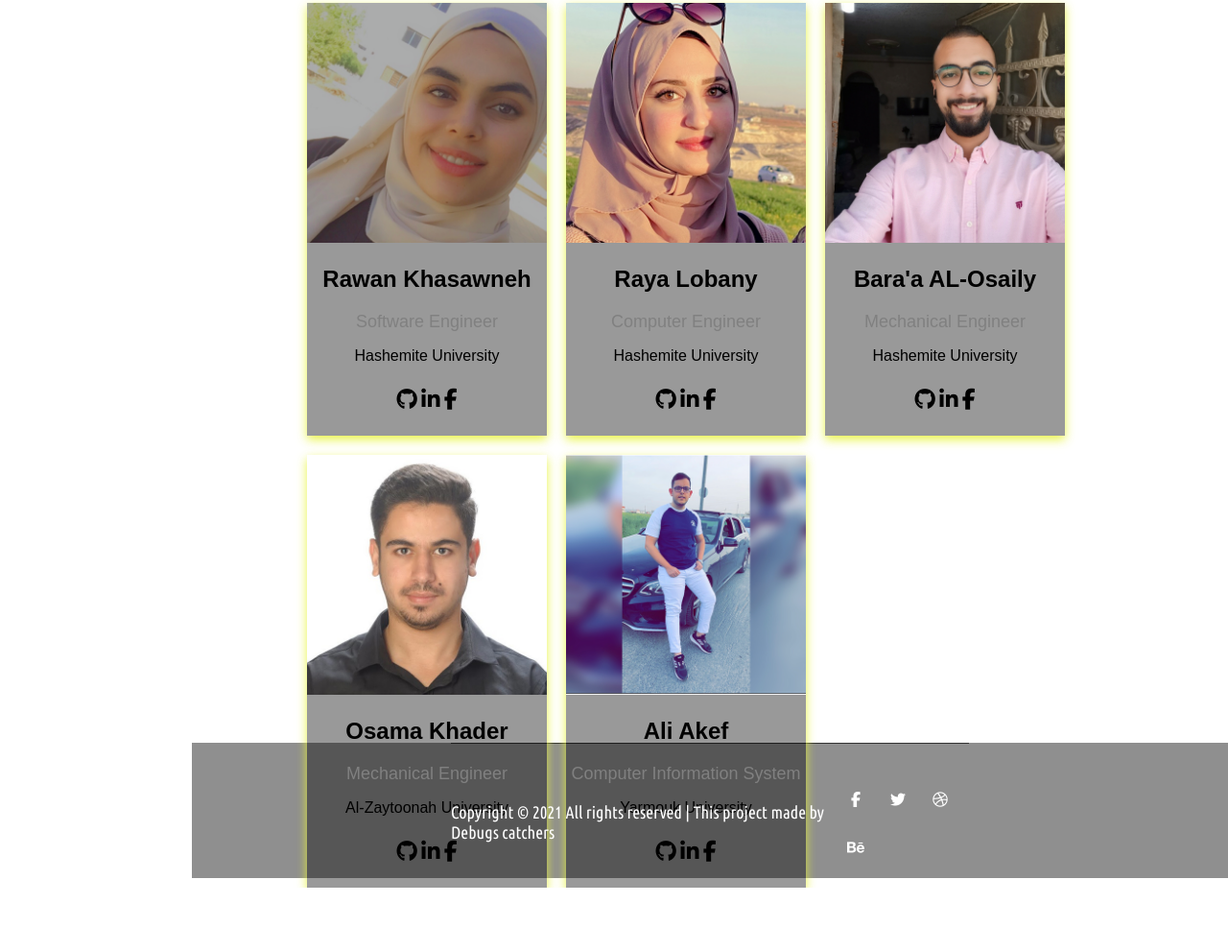
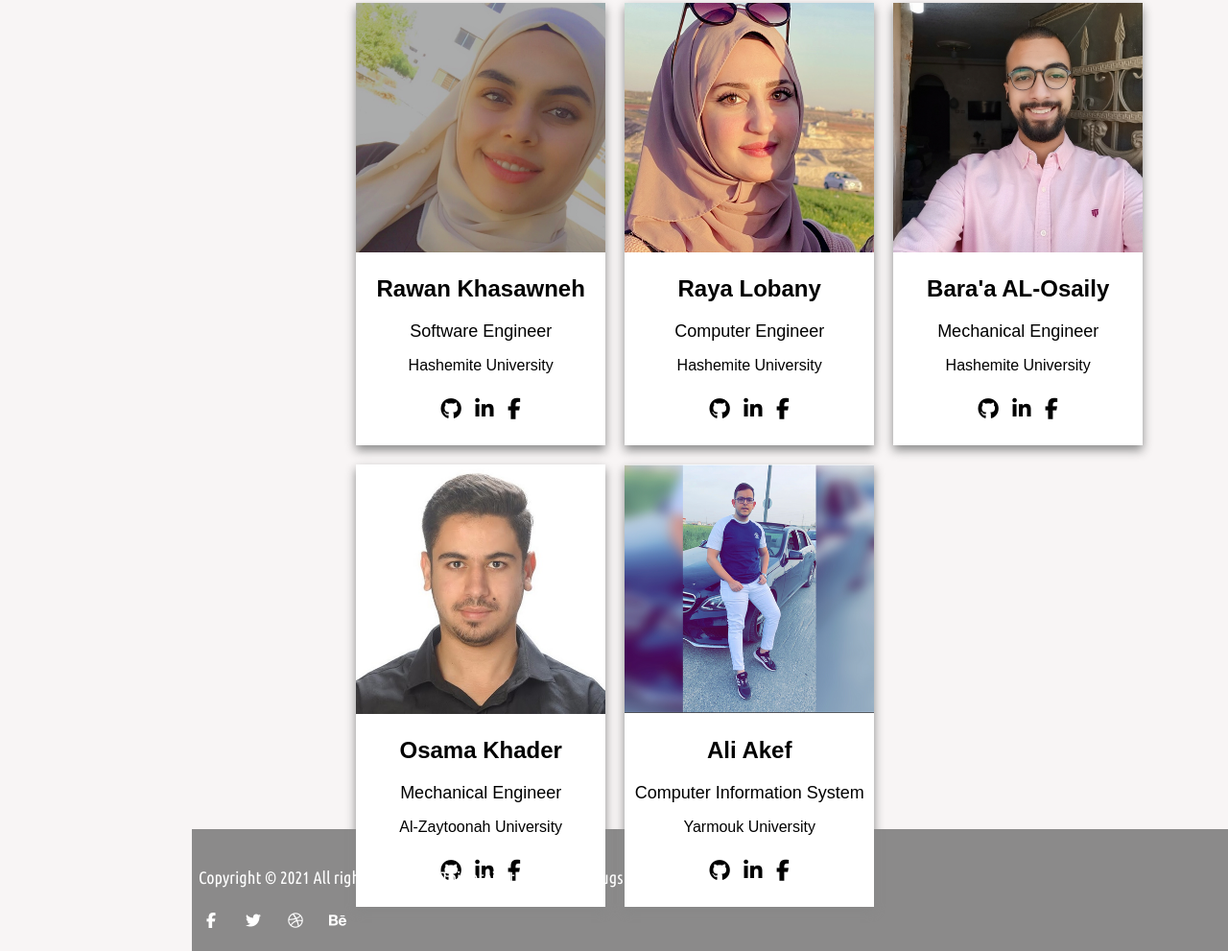
Before and after one commit to resume-ready/resume-ready, a plain HTML site: page index.html in a window 1280 px wide. Shown: the part 964-1955 px from the top of the page at 96% size. Before the commit the page ends 1889 px from the top, so only its background shows below. Drawn offline with Linux system fonts and the light colour scheme.

Commit message:
new change

```diff
--- a/index.html
+++ b/index.html
@@ -41,57 +41,57 @@
             </div>
 
             <div class="row">
-                <div class="card" style="width:250px">
+                <div class="card" style="width:260px">
                     <img src="./img/rawan.jpg" alt="John" style="width:100%">
                     <h2>Rawan Khasawneh</h2>
                     <p class="title">Software Engineer</p>
                     <p>Hashemite University</p>
-                    <div style="margin: 24px 0;">
+                    <div class = "mar" style="margin: 24px 0;">
                         <a href="#"><i class="fa fa-github"></i></a>
                         <a href="#"><i class="fa fa-linkedin"></i></a>
                         <a href="#"><i class="fa fa-facebook"></i></a>
                     </div>
                 </div>
-                <div class="card" style="width:250px">
+                <div class="card" style="width:260px">
                     <img src="./img/raya.jpg" alt="John" style="width:100%">
                     <h2>Raya Lobany</h2>
                     <p class="title"> Computer Engineer</p>
                     <p>Hashemite University</p>
-                    <div style="margin: 24px 0;">
+                    <div class = "mar" style="margin: 24px 0;">
                         <a href="#"><i class="fa fa-github"></i></a>
                         <a href="#"><i class="fa fa-linkedin"></i></a>
                         <a href="#"><i class="fa fa-facebook"></i></a>
                     </div>
                 </div>
-                <div class="card" style="width:250px">
+                <div class="card" style="width:260px; ">
                     <img src="./img/baraa.jpg" alt="John" style="width:100%">
                     <h2>Bara'a AL-Osaily</h2>
                     <p class="title"> Mechanical Engineer</p>
                     <p>Hashemite University</p>
-                    <div style="margin: 24px 0;">
+                    <div class = "mar" style="margin: 24px 0;">
                         <a href="#"><i class="fa fa-github"></i></a>
                         <a href="#"><i class="fa fa-linkedin"></i></a>
                         <a href="#"><i class="fa fa-facebook"></i></a>
                     </div>
                 </div>
-                <div class="card" style="width:250px">
+                <div class="card" style="width:260px">
                     <img src="./img/osama.jpg" alt="John" style="width:100%">
                     <h2>Osama Khader</h2>
                     <p class="title"> Mechanical Engineer</p>
                     <p>Al-Zaytoonah University</p>
-                    <div style="margin: 24px 0;">
+                    <div class = "mar" style="margin: 24px 0;">
                         <a href="https://github.com/Osama10kh"><i class="fa fa-github"></i></a>
                         <a href="https://www.linkedin.com/in/osama-khader10/"><i class="fa fa-linkedin"></i></a>
                         <a href="#"><i class="fa fa-facebook"></i></a>
                     </div>
                 </div>
 
-                <div class="card" style="width:250px">
+                <div class="card" style="width:260px;">
                     <img src="./img/ali.jpg" alt="John" style="width:100%">
                     <h2>Ali Akef</h2>
                     <p class="title">Computer Information System</p>
                     <p>Yarmouk University</p>
-                    <div style="margin: 24px 0;">
+                    <div class = "mar" style="margin: 24px 0;">
                         <a href="https://github.com/AliShiyyab"><i class="fa fa-github"></i></a>
                         <a href="https://www.linkedin.com/in/ali-sh-0a415a20b/"><i class="fa fa-linkedin"></i></a>
                         <a href="https://web.facebook.com/ali.alshiyyab.14/"><i class="fa fa-facebook"></i></a>
@@ -102,17 +102,17 @@
         </div>
     </section>
 
-    <footer style="margin-top: 28%;" class="footer-area section-gap col-2">
+    <footer class="footer-area">
 
-        <div class="row footer-bottom d-flex justify-content-between align-items-center">
-            <p class="footer-text justify-content-left">
+        <div class="footer-bottom">
+            <p class="footer-text">
                 Copyright &copy;
                 <script>
                     document.write(new Date().getFullYear());
                 </script>
                 All rights reserved | This project made by Debugs catchers
             </p>
-            <div class="footer-social">
+            <div class="footer-social" style="padding-right: 0%;">
                 <a href="#"><i class="fa fa-facebook"></i></a>
                 <a href="#"><i class="fa fa-twitter"></i></a>
                 <a href="#"><i class="fa fa-dribbble"></i></a>
--- a/style.css
+++ b/style.css
@@ -1,23 +1,23 @@
 @import url('https://fonts.googleapis.com/css2?family=Ubuntu+Condensed&display=swap');
 
 .card {
-  box-shadow: 0 4px 10px 0 rgba(230, 243, 44, 0.877);
+  box-shadow: 0 5px 10px 0 #888888;
   max-width: 300px;
   margin: auto;
   text-align: center;
-  background-color:rgba(0.01, 0.01, 0.1, 0.4);
+  background-color:white;
   font-family: arial;
 }
 
 .title {
-  color: grey;
+  color: black;
   font-size: 18px;
 }
 .card h2:hover{
-  color: rgba(230, 243, 44, 0.877);;
+  color: #888888;
 }
 .fa:hover{
-  color: rgba(230, 243, 44, 0.877);
+  color: #888888;
 }
 
 
@@ -27,7 +27,13 @@
   color: black;
 }
 .card:hover{
-  background-color: rgba(230, 243, 44, 0.877);
+  box-shadow: 10px 10px 10px 1px rgba(0.01, 0.01, 0.1, 0.4);
+}
+.mar a {
+ padding: 5px;
+}
+.mar{
+  margin-top: 20px;
 }
 
 
@@ -36,42 +42,43 @@ body{
     padding: 0%;
     margin: 0%;
     box-sizing: border-box;
-    background: white;
-
+    background-color:rgba(238, 230, 230, 0.4);
 }
 
 .Text{
-    margin-top: 400px;
-    width: 100%;
-    background-size: cover;
     color: white;
+    margin-top:37vh;
+    text-align: center;
+    margin-left: 315px;
+
 }
 .up .Text h2{
-    margin: 0;
+
     font-size: 70px;
     text-transform: uppercase;
     font-family: 'Ubuntu Condensed', sans-serif;
+    padding-left: 5px;
+
 }
 .up .Text p{
-    margin: 20px 0px;
+
     font-size: 22px;
-    font-weight: bold;
     font-family: 'Ubuntu Condensed', sans-serif;
 }
 .up{
     width: 100%;
     height: 100vh;
-    background-image: linear-gradient(rgba(0, 0, 0, 0.5), rgba(0, 0, 0, 0.5)),
+    background-image: linear-gradient(rgba(0, 0, 0, 0.7), rgba(0, 0, 0, 0.6)),
     url(img/swapnil-dwivedi-mK2fnT6frE0-unsplash.jpg);
     text-align: center;
     font-family: Verdana, Geneva, Tahoma, sans-serif;
     background-position:center;
     background-repeat: no-repeat;
     background-size:cover;
-    position: absolute;
     margin: 0%;
     display:flex;
     position:relative;
+
 }
 
 
@@ -83,6 +90,7 @@ body{
     height: 100%;
     padding: 30px 0px;
     font-weight: 600;
+
 
 }
 
@@ -99,7 +107,7 @@ body{
 }
 .up .sidebar ul li{
     list-style-type:none;
-    padding: 35px 0px;
+    padding: 30px 0px;
     border-bottom: 1px solid rgba(0, 0, 0, 0.05);
     border-top: 1px solid rgba(225, 225, 225, 0.05);
 }
@@ -119,6 +127,9 @@ body{
 }
 .up .sidebar ul li a:hover {
   color: black;
+}
+.sidebar{
+  border-right: 1px solid #333;
 }
 
 
@@ -162,6 +173,7 @@ body{
   }
 
   .other-issue-area .row:nth-of-type(2) {
+    width: 100px;
     display: grid;
     grid-template-columns: repeat(3, 1fr);
     gap: 20px;
@@ -173,43 +185,33 @@ body{
 
   .row {
       width:  50%;
-      margin-left: 25%;
+      margin-left: 29%;
   }
+
+
 
   .footer-area {
     background: rgba(32, 32, 32, 0.5);
     padding-top: 0px;
     margin-left: 200px;
-
+    margin-top: 35%;
   }
-
-
-
-
   .d-flex {
     display: flex !important;
   }
-
-
-
-
   .footer-bottom {
     padding-top: 40px;
     margin-top: 20px;
-    border-top: 1px solid #333;
-  }
-  .align-items-center {
-    align-items: center !important;
-  }
-  .justify-content-between {
-    justify-content: space-between !important;
   }
   .footer-text {
     color: #fff;
     font-family: 'Ubuntu Condensed', sans-serif;
     font-size: 18px;
-    padding-left: 0px;
-
+    padding-left: 7px;
+  }
+  .footer-social{
+    width: 190px;
+    padding-right: 0%;
   }
   .justify-content-center {
     justify-content: center;
@@ -231,6 +233,7 @@ body{
     height: 40px;
     text-align: center;
     padding-top: 10px;
+    padding-right: 0%;
     -webkit-transition: all 0.3s ease 0s;
     -moz-transition: all 0.3s ease 0s;
     -o-transition: all 0.3s ease 0s;
```
